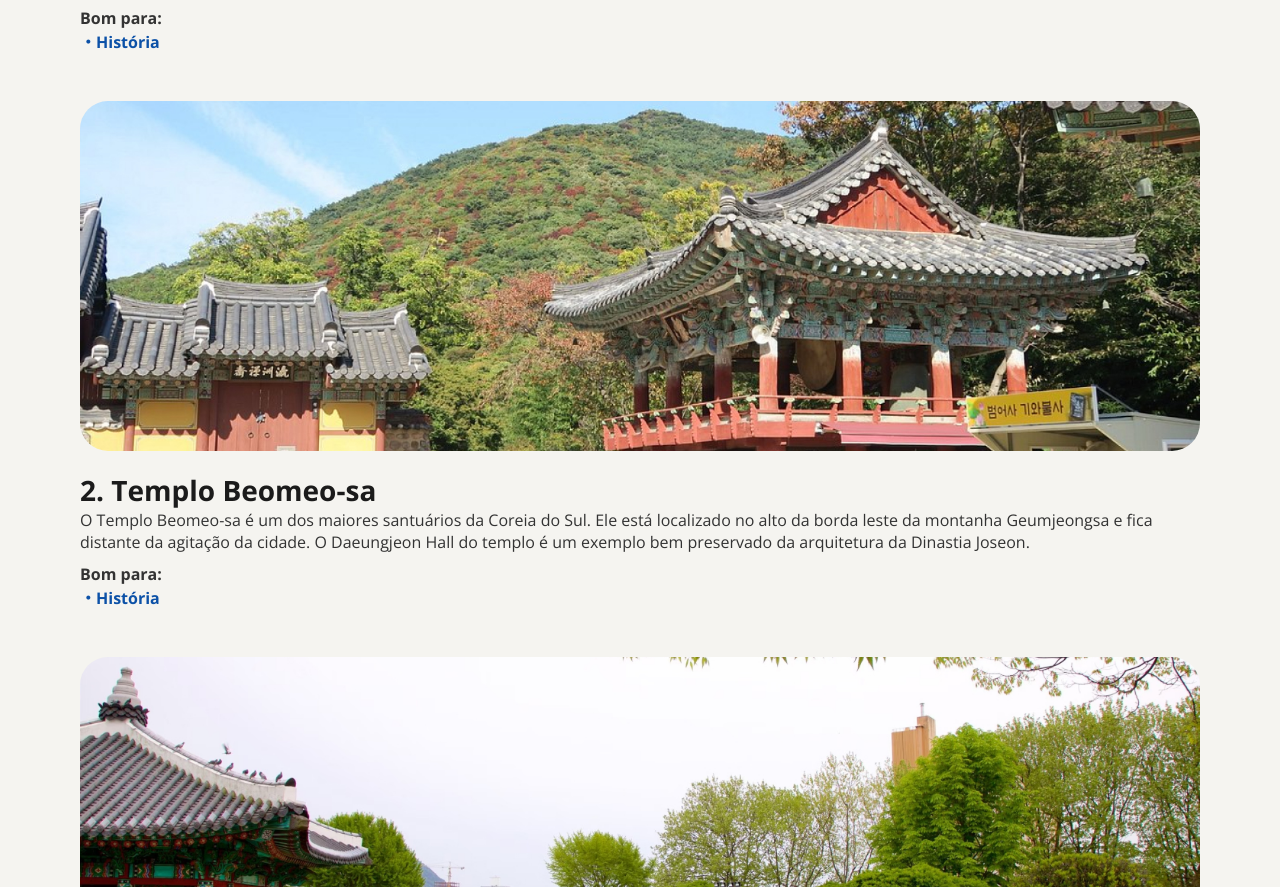
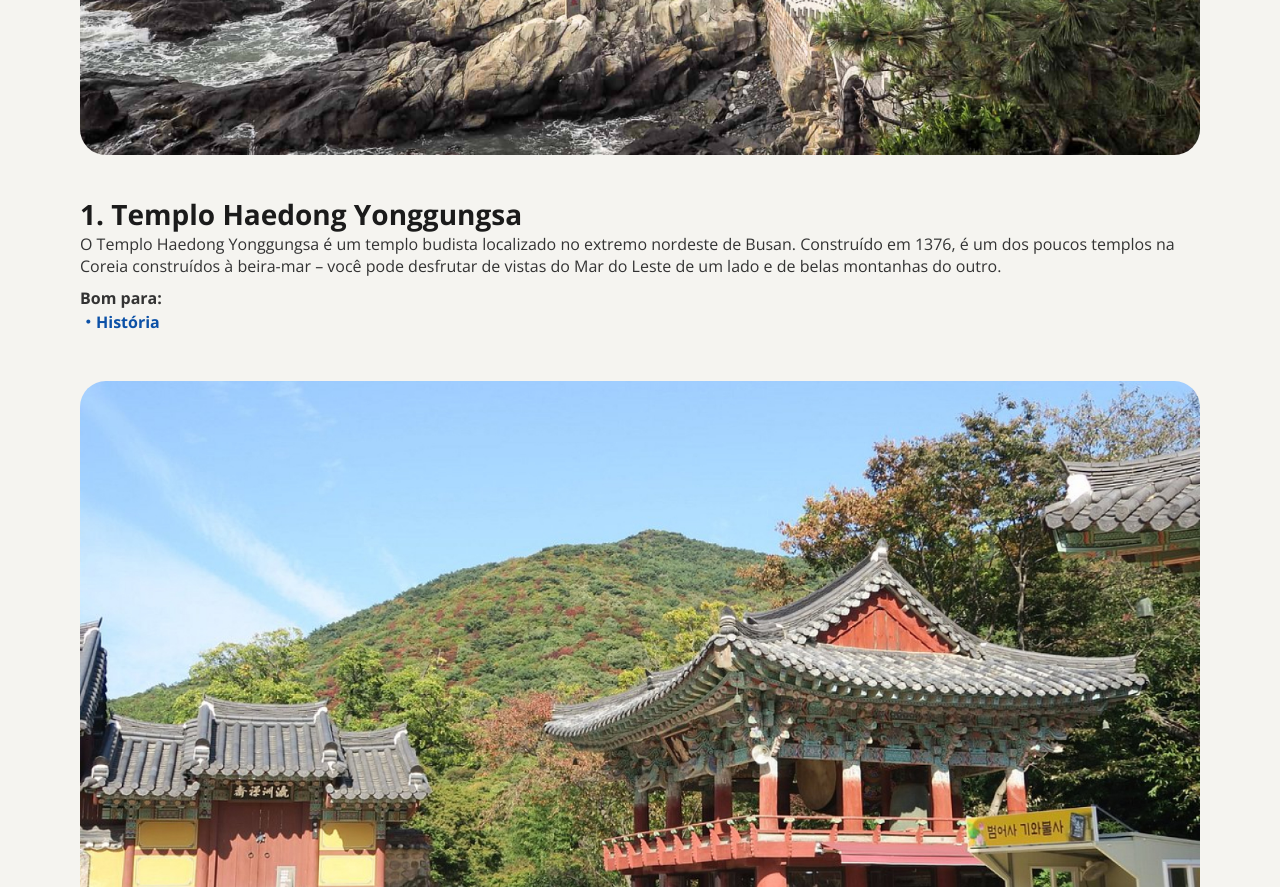
Before and after one commit to matheus-costa-tech/viagem-busan, a plain HTML site: page index.html in a window 1280 px wide. Shown: the part 1913-2800 px from the top of the page. Drawn offline with nearby package versions, Linux system fonts and the light colour scheme.

Commit message:
atualizaçãogit

```diff
--- a/assets/css/style.css
+++ b/assets/css/style.css
@@ -21,6 +21,7 @@ h1{
     height: 100%;
     display: block;
     border-radius: 26px;
+    margin-bottom: 2rem;
 }
 
 #content-list{
@@ -41,18 +42,6 @@ h1{
     margin-bottom: 6.4rem;
 }
 
-.dimension-image{
-    height: 35rem;
-    background-size: cover;
-    background-position: center;
-    background-repeat: no-repeat;
-    border-radius: 28px;
-    margin-bottom: 2rem;
-}
-
-.image-1{
-    background-image: url(../img/Image_02.jpg)
-}
 
 /*temple Haedong */
 .temple-haedong{
@@ -71,10 +60,7 @@ h1{
 .temple-beomeo-sa{
     margin-bottom: 4.8rem;
 }
-.image-2{
-    background-image: url(../img/Image_03.jpg);
-    margin-bottom: 2rem;
-}
+
 
 .information-temple p{
     margin-bottom: 1rem;
@@ -86,10 +72,6 @@ h1{
     margin-bottom: 4rem;
 }
 
-.image-3{
-    background-image: url(../img/Image_04.jpg);
-
-}
 
 
 /* descrição */
--- a/index.html
+++ b/index.html
@@ -40,9 +40,7 @@
                     de longas caminhadas até mirantes panorâmicos.
                     Os santuários budistas que pontilham a costa e as montanhas de Busan têm uma arquitetura
                     impressionante que irá encantar os fotógrafos.</p>
-                <div class="dimension-image image-1">
-
-                </div>
+                    <img class="image" src="./assets/img/Image_02.jpg" alt="">
             </div>
             <div class="content-card">
                 <div class="temple-haedong">
@@ -55,9 +53,7 @@
                 </div>
             </div>
             <div class="temple-beomeo-sa">
-                <div class="dimension-image image-2">
-
-                </div>
+                    <img class="image" src="./assets/img/Image_03.jpg" alt="">
                 <div class="information-temple">
                     <h3 class="sub-title">2. Templo Beomeo-sa</h3>
                     <p class="description">O Templo Beomeo-sa é um dos maiores santuários da Coreia do Sul. Ele está
@@ -71,8 +67,7 @@
             </div>
 
             <div class="parque-yongdusan">
-                <div class="dimension-image image-3">
-                </div>
+                    <img class="image" src="./assets/img/Image_04.jpg" alt="">
                 <div class="content-card">
                     <h3 class="sub-title">Parque Yongdusan</h3>
                     <p class="description">O Parque Yongdusan, localizado no centro de Busan, abriga alguns dos
@@ -101,7 +96,7 @@
     </main>
     <footer id="footer">
         <p class="description">Feito com </p>
-        <span><img src="/assets/img/ph_heart-fill.svg" alt="Coraçãozinho"></span>
+        <span><img src="./assets/img/ph_heart-fill.svg" alt="Coraçãozinho"></span>
         <p class="description">Por Matheus-tech</p>
     </footer>
 </body>
```
